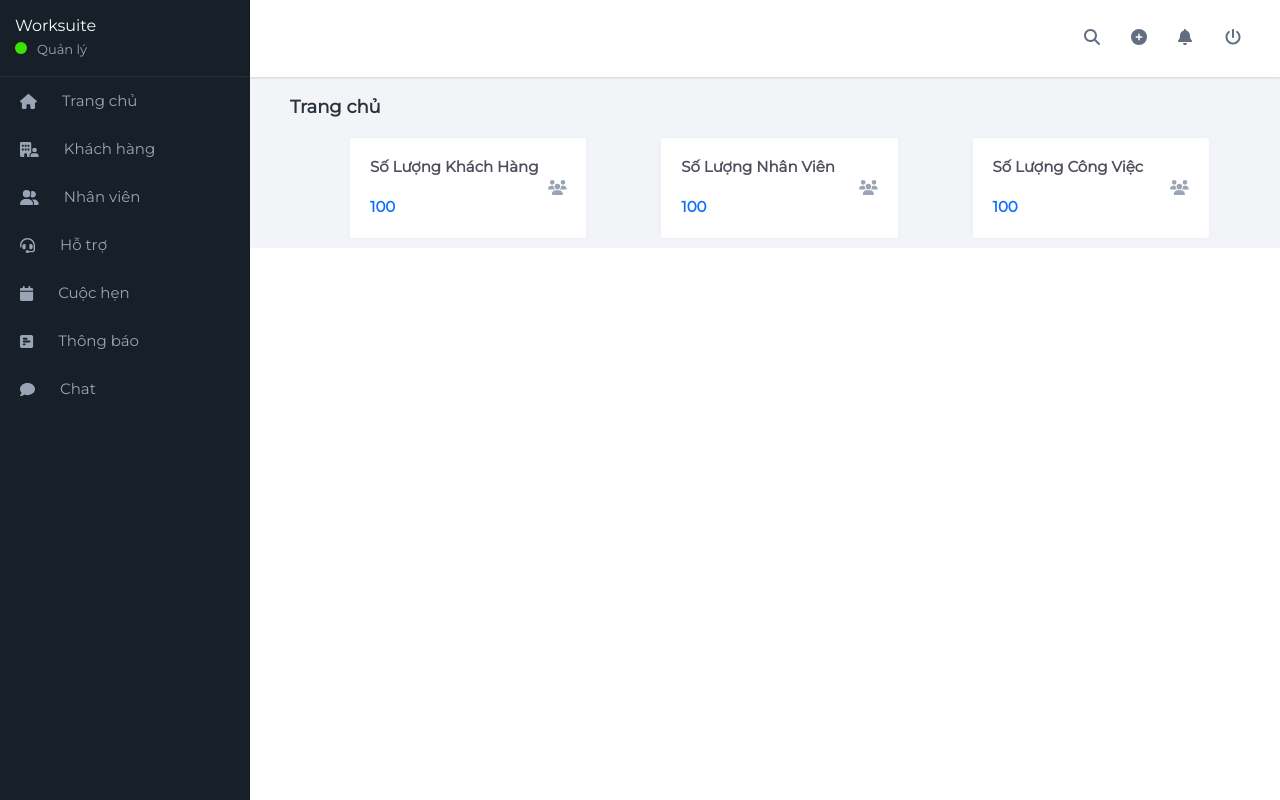
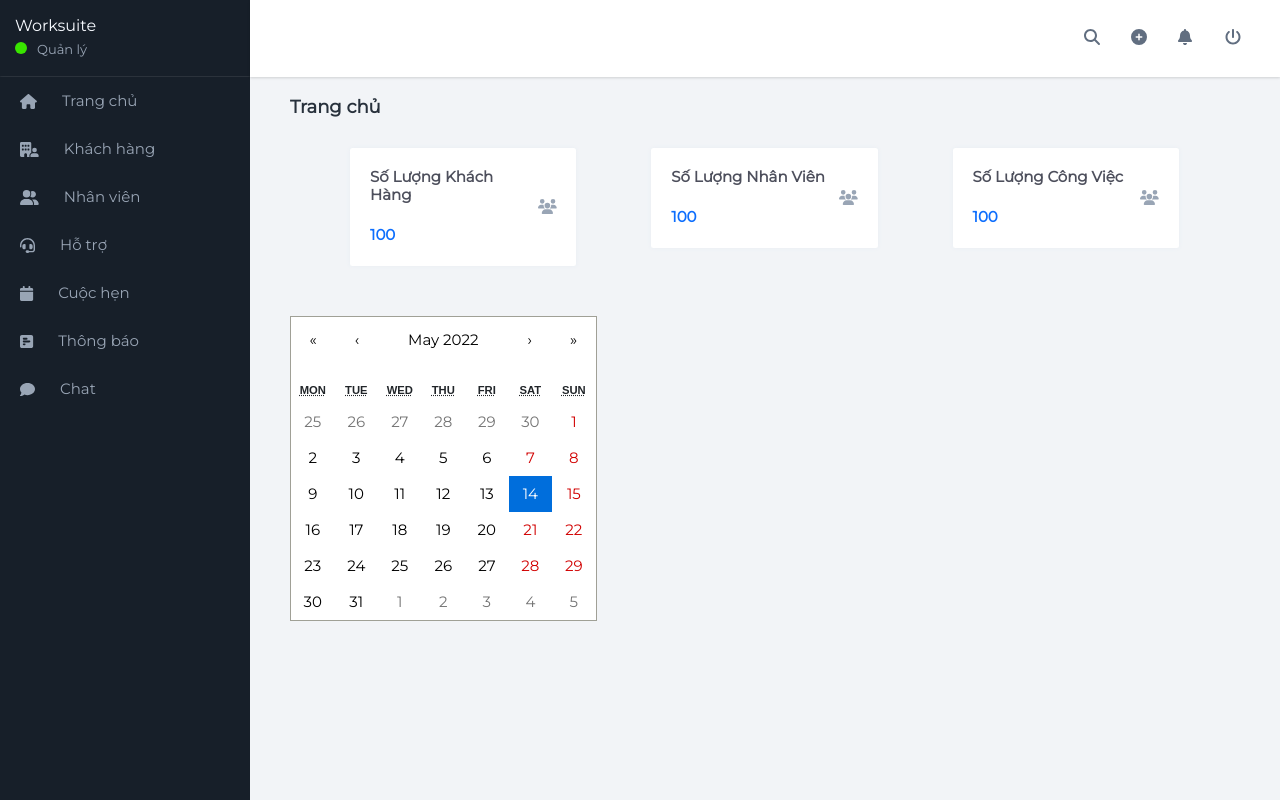
Before and after one commit to tthong9102/worksuite, a React (Create React App) app: page / in a window 1280 px wide. Shown: the top 800 px of the page. Built offline with nearby package versions, Linux system fonts and the light colour scheme.

Commit message:
them calendar ben trai

```diff
--- a/package.json
+++ b/package.json
@@ -13,8 +13,12 @@
     "@testing-library/user-event": "^13.5.0",
     "bootstrap": "^5.1.3",
     "classnames": "^2.3.1",
+    "date-fns": "^2.28.0",
     "normalize.css": "^8.0.1",
+    "pkg": "^5.7.0",
     "react": "^18.1.0",
+    "react-calendar": "^3.7.0",
+    "react-datepicker": "^4.8.0",
     "react-dom": "^18.1.0",
     "react-responsive": "^9.0.0-beta.8",
     "react-router-dom": "^6.3.0",
--- a/src/pages/Dashboard/Dashboard.module.css
+++ b/src/pages/Dashboard/Dashboard.module.css
@@ -1,7 +1,8 @@
 .wrapper {
     background-color: #f2f4f7;
-    height: 100%;
+    height: 1000px;
     padding-left: 40px;
+    padding-right: 40px;
     padding-top: 76.7px;
 }
 .page-name {
@@ -10,7 +11,7 @@
     color: #28313c;
     font-weight: 700;
     padding-top: 20px;
-    margin-bottom: 20px;
+    margin-bottom: 30px;
 
 }
 
@@ -22,6 +23,7 @@
     justify-content: space-between;
     display: flex;
     border-radius: 0.25rem;
+    margin-bottom: 40px;
 }
 
 .block-title {
--- a/src/pages/Dashboard/index.js
+++ b/src/pages/Dashboard/index.js
@@ -2,19 +2,28 @@ import { faUsers } from "@fortawesome/free-solid-svg-icons";
 import { FontAwesomeIcon } from "@fortawesome/react-fontawesome";
 import classNames from "classnames/bind";
 import styles from "./Dashboard.module.css";
+// import calendar
+import React, { useState } from "react";
+import Calendar from "react-calendar";
+import "react-calendar/dist/Calendar.css";
 
 const cx = classNames.bind(styles);
 
 function Dashboard() {
+  const [date, setDate] = useState(new Date());
+
+  const onChange = (date) => {
+    setDate(date);
+  };
   return (
-    <div className={cx("wrapper")}>
+    <div className={cx('wrapper')}>
       {/* Tiêu đề trang chủ */}
       <h1 className={cx("page-name")}>Trang chủ</h1>
 
       {/* Nội dung tổng hợp đầu trang chủ */}
-      <div className={cx("row")}>
+      <div className={cx('row')}>
         <div className={cx("col-4")}>
-          <a href="#">
+          <a href="/">
             <div className={cx("elements")}>
               <div className={cx("block-title")}>
                 <h5 className={cx("title")}>Số lượng khách hàng</h5>
@@ -30,7 +39,7 @@ function Dashboard() {
         </div>
 
         <div className={cx("col-4")}>
-          <a href="#">
+          <a href="/">
             <div className={cx("elements")}>
               <div className={cx("block-title")}>
                 <h5 className={cx("title")}>Số lượng nhân viên</h5>
@@ -46,7 +55,7 @@ function Dashboard() {
         </div>
 
         <div className={cx("col-4")}>
-          <a href="#">
+          <a href="/">
             <div className={cx("elements")}>
               <div className={cx("block-title")}>
                 <h5 className={cx("title")}>Số lượng công việc</h5>
@@ -61,7 +70,16 @@ function Dashboard() {
           </a>
         </div>
       </div>
-       {/* Code lịch làm việc */}
+
+      {/* Code lịch làm việc */}
+      <div className={cx('row calendars')}>
+        {/* Code lịch bình thường - bên trái */}
+        <div className={cx('col-4 calendarLeft')}>
+          <Calendar onChange={onChange} value={date} />
+        </div>
+        {/* Code thông báo nhắc việc hôm nay - bên phải */}
+        <div className={cx('col-8 scheduleRight')}></div>
+      </div>
     </div>
   );
 }
```
Also changed, not shown: 1 other file (tests, documents, lock files or other folders).
